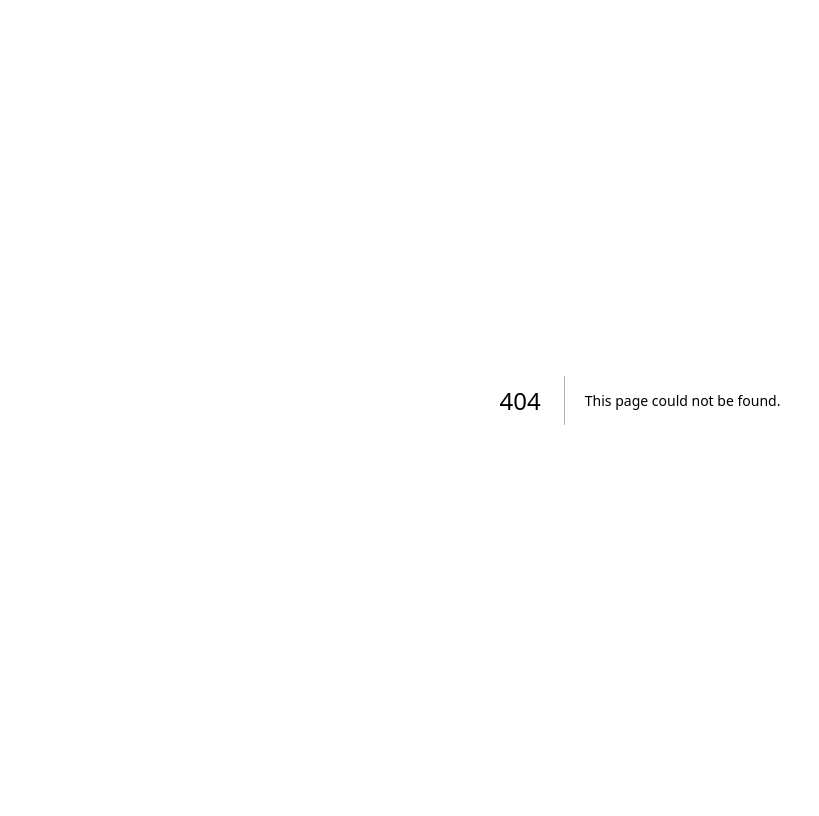
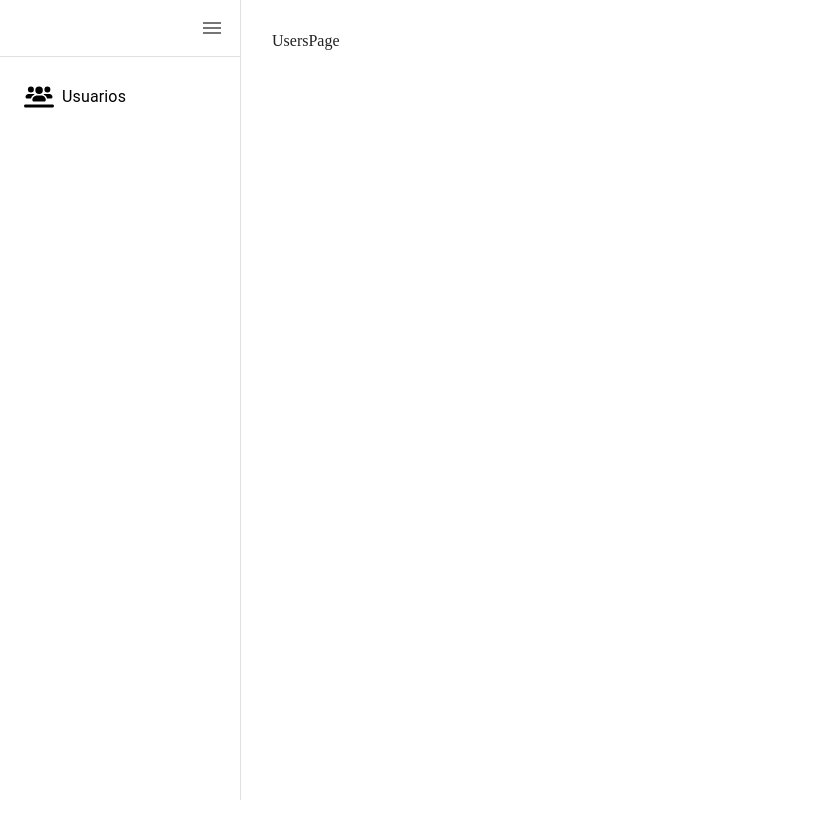
Before and after one commit to juanF18/SGR-Frontend, a Next.js app: page /users in a window 1280 px wide. Before the commit this address had no page. Shown: the whole page, without its empty margins (0-819 px from the left). Built offline with nearby package versions, Linux system fonts and the light colour scheme.

Commit message:
feat: add custom drawer to view in all admin pages

```diff
--- a/package.json
+++ b/package.json
@@ -11,11 +11,13 @@
   "dependencies": {
     "@emotion/react": "^11.13.3",
     "@emotion/styled": "^11.13.0",
+    "@mui/icons-material": "^6.1.8",
     "@mui/material": "^6.1.7",
     "next": "15.0.3",
     "react": "^18.0.0",
     "react-dom": "^18.0.0",
-    "react-hook-form": "^7.53.2"
+    "react-hook-form": "^7.53.2",
+    "react-icons": "^5.3.0"
   },
   "devDependencies": {
     "@types/node": "^20",
--- /dev/null
+++ b/src/app/(admin)/layout.tsx
@@ -0,0 +1,29 @@
+"use client";
+import React from "react";
+import { CustomDrawer } from "@/components/CustomDrawer"; // Importa el CustomDrawer
+import { Box } from "@mui/material";
+
+export default function AdminLayout({
+  children,
+}: {
+  children: React.ReactNode;
+}) {
+  return (
+    <Box sx={{ display: "flex", minHeight: "100vh" }}>
+      {/* Drawer a la izquierda */}
+      <CustomDrawer />
+      {/* Contenido principal */}
+      <Box
+        component="main"
+        sx={{
+          flexGrow: 1,
+          p: 3,
+          backgroundColor: "background.default",
+          color: "text.primary",
+        }}
+      >
+        {children}
+      </Box>
+    </Box>
+  );
+}
--- /dev/null
+++ b/src/app/(admin)/users/page.tsx
@@ -0,0 +1,6 @@
+"use client";
+import React from "react";
+
+export default function UsersPage() {
+  return <div>UsersPage</div>;
+}
--- a/src/app/page.tsx
+++ b/src/app/page.tsx
@@ -1,4 +1,5 @@
 "use client";
+import { LoadingScreen } from "@/components";
 import { ROUTE_SING_IN } from "@/constants";
 import { useRouter } from "next/navigation";
 import React, { useEffect } from "react";
@@ -11,5 +12,5 @@ export default function HomePage() {
     // eslint-disable-next-line react-hooks/exhaustive-deps
   }, []);
 
-  return <div>HomePage</div>;
+  return <LoadingScreen />;
 }
--- /dev/null
+++ b/src/components/CustomDrawer.tsx
@@ -0,0 +1,164 @@
+import React, { useState } from "react";
+import { FaUsersLine } from "react-icons/fa6";
+import {
+  Drawer,
+  Box,
+  List,
+  ListItem,
+  ListItemIcon,
+  ListItemText,
+  Collapse,
+  IconButton,
+  Divider,
+} from "@mui/material";
+import {
+  ExpandLess,
+  ExpandMore,
+  StarBorder,
+  Menu as MenuIcon,
+} from "@mui/icons-material";
+import { MenuItem } from "@/models";
+import { useRouter } from "next/navigation";
+
+export function CustomDrawer() {
+  const router = useRouter();
+  const [open, setOpen] = useState(true);
+  const [subMenuOpen, setSubMenuOpen] = useState<Record<string, boolean>>({});
+
+  const toggleDrawer = () => {
+    setOpen((prevOpen) => {
+      if (prevOpen) {
+        setSubMenuOpen({});
+      }
+      return !prevOpen;
+    });
+  };
+
+  const handleSubMenuToggle = (menu: string) => {
+    setOpen(true); // Asegura que el drawer esté abierto
+    setSubMenuOpen((prev) => ({ ...prev, [menu]: !prev[menu] }));
+  };
+
+  const handleNavigation = (route?: string) => {
+    if (route) {
+      setOpen(true); // Asegura que el drawer esté abierto
+      router.push(route);
+    }
+  };
+
+  const menuItems: MenuItem[] = [
+    {
+      label: "Usuarios",
+      icon: <FaUsersLine size={30} />,
+      route: "/users",
+    },
+  ];
+
+  return (
+    <Box sx={{ display: "flex" }}>
+      <Drawer
+        variant="permanent"
+        open={open}
+        sx={{
+          width: open ? 240 : 60,
+          flexShrink: 0,
+          "& .MuiDrawer-paper": {
+            width: open ? 240 : 60,
+            transition: "width 0.3s",
+            overflowX: "hidden",
+          },
+        }}
+      >
+        <Box
+          sx={{
+            display: "flex",
+            justifyContent: open ? "flex-end" : "center",
+            p: 1,
+          }}
+        >
+          <IconButton onClick={toggleDrawer}>
+            <MenuIcon />
+          </IconButton>
+        </Box>
+        <Divider />
+        <List>
+          {menuItems.map((item, index) => (
+            <Box key={index} sx={{ px: 1 }}>
+              <ListItem
+                component="button"
+                onClick={
+                  item.subOptions
+                    ? () => handleSubMenuToggle(item.label)
+                    : () => handleNavigation(item.route)
+                }
+                sx={{
+                  backgroundColor: "white",
+                  my: "8px",
+                  borderRadius: "8px",
+                  boxShadow: "none",
+                  border: "none",
+                  "&:hover": {
+                    backgroundColor: "#2196f3",
+                    color: "white",
+                  },
+                  overflow: "hidden",
+                }}
+              >
+                <ListItemIcon
+                  sx={{
+                    color: "inherit",
+                    minWidth: "auto",
+                    display: "flex",
+                    justifyContent: "center",
+                    alignItems: "center",
+                    mr: 1,
+                  }}
+                >
+                  {item.icon}
+                </ListItemIcon>
+                {open && <ListItemText primary={item.label} />}
+                {item.subOptions &&
+                  (subMenuOpen[item.label] ? <ExpandLess /> : <ExpandMore />)}
+              </ListItem>
+              {item.subOptions && (
+                <Collapse
+                  in={subMenuOpen[item.label]}
+                  timeout="auto"
+                  unmountOnExit
+                >
+                  <List component="div" disablePadding>
+                    {item.subOptions.map((subItem, subIndex) => (
+                      <ListItem
+                        key={subIndex}
+                        component="button"
+                        sx={{
+                          pl: 4,
+                          backgroundColor: "white",
+                          margin: "4px 16px",
+                          borderRadius: "8px", // Bordes redondeados
+                          boxShadow: "none", // Elimina sombra
+                          border: "none", // Asegura que no haya borde
+                          "&:hover": {
+                            backgroundColor: "#2196f3", // Azul en hover
+                            color: "white", // Texto blanco en hover
+                          },
+                          overflow: "hidden", // Asegura que no haya esquinas planas
+                        }}
+                        onClick={() => handleNavigation(subItem.route)}
+                      >
+                        <ListItemIcon sx={{ color: "inherit" }}>
+                          <StarBorder />
+                        </ListItemIcon>
+                        <ListItemText primary={subItem.label} />
+                      </ListItem>
+                    ))}
+                  </List>
+                </Collapse>
+              )}
+            </Box>
+          ))}
+        </List>
+      </Drawer>
+    </Box>
+  );
+}
--- /dev/null
+++ b/src/components/index.ts
@@ -0,0 +1 @@
+export * from "./LoadingScreen";
--- a/src/features/sign-in/components/SingInForm.tsx
+++ b/src/features/sign-in/components/SingInForm.tsx
@@ -2,8 +2,10 @@ import React from "react";
 import { useForm } from "react-hook-form";
 import { Box, TextField, Button, Typography, Link } from "@mui/material";
 import { SingInRequest } from "@/features/sign-in/models";
+import { useRouter } from "next/navigation";
 
 export function SingInForm() {
+  const router = useRouter();
   const {
     register,
     handleSubmit,
@@ -64,7 +66,8 @@ export function SingInForm() {
           ¿Olvidaste tu contraseña?
         </Link>
         <Button
-          type="submit"
+          onClick={() => router.push("/users")}
+          //type="submit"
           variant="contained"
           color="primary"
           fullWidth
--- /dev/null
+++ b/src/models/index.ts
@@ -0,0 +1 @@
+export type { MenuItem } from "./MenuItem.model";
```
Also changed, not shown: src/components/LoadingScreen.tsx (added, +25 -0 lines), src/models/MenuItem.model.ts (added, +11 -0 lines), 1 other file (tests, documents, lock files or other folders).
